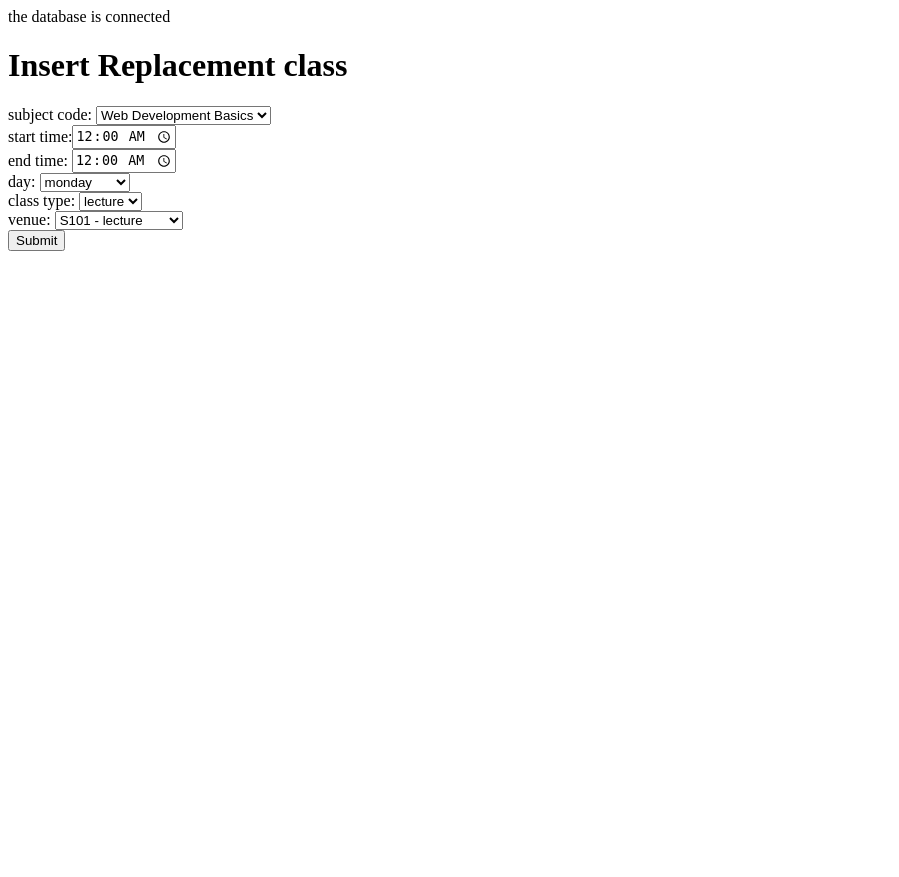
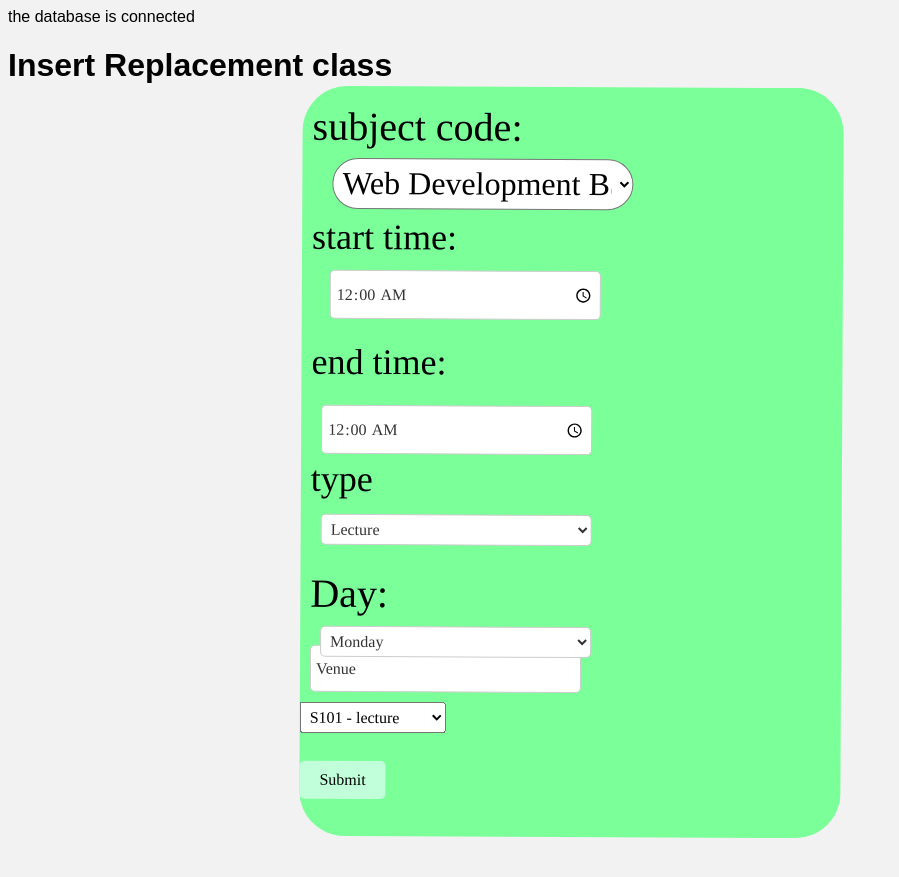
Before and after one commit to Doomlio/TimeTableSystem, a PHP site: page /insertrepclass.php in a window 1280 px wide. Shown: the top 877 px of the page, without its empty margins (0-899 px from the left). Run offline with PHP 8.4, Linux system fonts and the light colour scheme; the visitor is signed in with stand-in values (Sample User, id 1); data comes from the database, SQL or seed files in the repository.

Commit message:
WIP insertrepclass styling

```diff
--- /dev/null
+++ b/asset/repclass.css
@@ -0,0 +1,145 @@
+.stime {
+    position: relative;
+
+    left: 10px;
+    top: 100px;
+
+    font-family: 'Laila';
+    font-style: normal;
+    font-weight: 400;
+    font-size: 36px;
+    line-height: 66px;
+    white-space: nowrap;
+    color: #000000;
+}
+
+/* Responsive styles for screens with a maximum width of 768px */
+@media (max-width: 768px) {
+    .stime {
+        width: 100%; /* Take full width of the container */
+        left: 0;
+        top: auto; /* Allow vertical positioning to adjust based on content */
+        text-align: center; /* Center-align the text */
+        font-size: 24px; /* Adjust font size for smaller screens */
+        line-height: 1.5; /* Adjust line height */
+    }
+}
+.starttime{
+    position: relative;
+    font-family: 'Laila';
+    font-style: normal;
+    font-weight: 400;
+    font-size: 16px;
+    line-height: 35px;
+    margin-top: 100px;
+    left:28px;
+    padding: 5px;
+    border: 1px solid #ccc;
+    border-radius: 5px;
+    background-color: #fff;
+    color: #333;
+    width: 50%;
+    box-sizing: border-box;
+}
+.endtimetext{
+    position: relative;
+
+    left: 10px;
+    top: 0px;
+
+    font-family: 'Laila';
+    font-style: normal;
+    font-weight: 400;
+    font-size: 36px;
+    line-height: 66px;
+    white-space: nowrap;
+    color: #000000;
+
+}
+.day2{
+   /* Password: */
+
+position: absolute;
+width: 325.77px;
+height: 66.78px;
+left: 10px;
+top: 476.99px;
+
+font-family: 'Laila';
+font-style: normal;
+font-weight: 400;
+font-size: 40px;
+line-height: 62px;
+
+color: #000000;
+
+transform: matrix(1, 0, -0.01, 1, 0, 0);
+
+}
+.daysel{
+    font-family: 'Laila';
+    font-style: normal;
+    font-weight: 400;
+    font-size: 16px;
+    line-height: 35px;
+    margin-top: 100px;
+    margin-left: 10px;;
+    padding: 5px;
+    border: 1px solid #ccc;
+    border-radius: 5px;
+    background-color: #fff;
+    color: #333;
+    width: 50%;
+    box-sizing: border-box;
+}
+
+
+.endtime{
+    font-family: 'Laila';
+    font-style: normal;
+    font-weight: 400;
+    font-size: 16px;
+    line-height: 35px;
+    margin-top: 0px;
+    margin-left: 20px;
+    padding: 5px;
+    border: 1px solid #ccc;
+    border-radius: 5px;
+    background-color: #fff;
+    color: #333;
+    width: 50%;
+    box-sizing: border-box;
+}
+.typesel{
+    font-family: 'Laila';
+    font-style: normal;
+    font-weight: 400;
+    font-size: 16px;
+    line-height: 35px;
+    margin-top: 60px;
+    margin-left: 20px;
+    padding: 5px;
+    border: 1px solid #ccc;
+    border-radius: 5px;
+    background-color: #fff;
+    color: #333;
+    width: 50%;
+    box-sizing: border-box;
+
+}
+.venueID{
+    font-family: 'Laila';
+    font-style: normal;
+    font-weight: 400;
+    font-size: 16px;
+    line-height: 35px;
+    margin-top: 100px;
+    margin-left: 10px;;
+    padding: 5px;
+    border: 1px solid #ccc;
+    border-radius: 5px;
+    background-color: #fff;
+    color: #333;
+    width: 50%;
+    box-sizing: border-box;
+}
--- a/asset/timetable.css
+++ b/asset/timetable.css
@@ -382,7 +382,26 @@ body {
     align-items: center;
     height: 100vh;
 }
+.formboxsub2{
+  /* login box */
 
+  position: absolute;
+  width: 541px;
+  height: 750px;
+  left: 300.67px;
+  top: 87px;
+
+  background: #7BFF98;
+  border-radius: 45px;
+  transform: rotate(0.28deg);
+  }
+
+  .form-container {
+    display: flex;
+    justify-content: center;
+    align-items: center;
+    height: 100vh;
+}
 .formbox3{
   /* login box */
 
@@ -451,7 +470,12 @@ input[type="submit"] {
   display: block;
   margin-bottom: 10px; /* Add spacing between each field */
 }
-
+.formboxsub2 label,
+.formboxsub2 input,
+.formboxsub2 select {
+  display: block;
+  margin-bottom: 10px; /* Add spacing between each field */
+}
 .subID{
   /* Username: */
 
--- a/insertrepclass.php
+++ b/insertrepclass.php
@@ -10,42 +10,56 @@ $stmt->bind_param("i", $lecid);
 $stmt->execute();
 $result = $stmt->get_result();
 
-
-
-
-
 if (!$result) {
     echo "Query Error: " . $mysqli->error;
 } else {
     if ($result->num_rows > 0) {
-        echo '<html><h1>Insert Replacement class</h1>';
-        echo '<form method="post" action="insertdbrepclass.php">';
-        echo 'subject code:  <select name="subID">';
+?>
 
+<!DOCTYPE html>
+<html>
+<head>
+<link rel="stylesheet" href="/asset/timetable.css">
+<link rel="stylesheet" href="/asset/repclass.css">
+    <title>Insert Replacement class</title>
+</head>
+<body>
+    <h1>Insert Replacement class</h1>
+    <div class="formboxsub2">
+    <form method="post" action="insertdbrepclass.php">
+       <label class="subID"> subject code:</label>
+        <select class="subIDtext"name="subID">
+<?php
         while ($row = $result->fetch_assoc()) {
             echo "<option value='" . $row["subID"] . "'>" . $row["subname"] . "</option>";
         }
+?>
+        </select><br>
+        <label class="stime">start time:</label>
+        <input type="time" class="starttime"name="starttime" value="00:00" required>
 
-        echo '</select><br>';
-        echo 'start time:<input type="time" id="appt" name="starttime" value="00:00" required /><br>';
-        echo 'end time: <input type="time" id="appt" name="endtime" value="00:00" required /><br>';
-        echo 'day: <select name="day">';
-        echo '<option value="monday">monday</option>';
-        echo '<option value="tuesday">tuesday</option>';
-        echo '<option value="wednesday">wednesday</option>';
-        echo '<option value="thursday">thursday</option>';
-        echo '<option value="friday">friday</option>';
-        echo '</select><br>';
-        echo 'class type:  <select name="type">';
-        echo '<option>lecture</option>';
-        echo '<option>lab</option>';
-        echo '</select><br>';
-
+        <label class="endtimetext">end time:</label>
+        <input type="time" class="endtime"name="endtime" value="00:00" required>
+        <label class="day2">Day:</label>
+        <select  class="daysel" name="day">
+            <option value="monday">Monday</option>
+            <option value="tuesday">Tuesday</option>
+            <option value="wednesday">Wednesday</option>
+            <option value="thursday">Thursday</option>
+            <option value="friday">Friday</option>
+        </select>
+        <label class="type">type</label>
+        <select class="typesel" name="type">
+            <option value="lecture">Lecture</option>
+            <option value="lab">Lab</option>
+        </select>
+<?php
         // Display venue options
         $venueQuery = "SELECT `venueID`, `venuetype` FROM `venue`";
         $venueResult = $mysqli->query($venueQuery);
         if ($venueResult && $venueResult->num_rows > 0) {
-            echo 'venue: <select name="venueID">';
+            echo '<label class="venueID">Venue</label>';
+            echo ' <select class="venuesel" name="venueID">';
             while ($venueRow = $venueResult->fetch_assoc()) {
                 echo "<option value='" . $venueRow["venueID"] . "'>" . $venueRow["venueID"] . " - " . $venueRow["venuetype"] . "</option>";
             }
@@ -53,9 +67,13 @@ if (!$result) {
         } else {
             echo 'No venues available.';
         }
+?>
+        <input type="submit">
+    </form>
+</body>
+</html>
 
-        echo '<input type="submit">';
-        echo '</form></html>';
+<?php
     } else {
         echo "No subjects assigned to this lecturer.";
     }
--- a/insertsubject.php
+++ b/insertsubject.php
@@ -6,7 +6,7 @@
 </head>
 <body>
     <h1>Add new subjects</h1>
-    <div class="formboxsub2">
+    <div class="formboxsub">
     <form method="post" action="insertdbsubject.php">
     <label class="subID">Subject ID:</label>
        <input type="text"  class="subIDtext" placeholder="ECXXXX" name="subID"><br>
```
